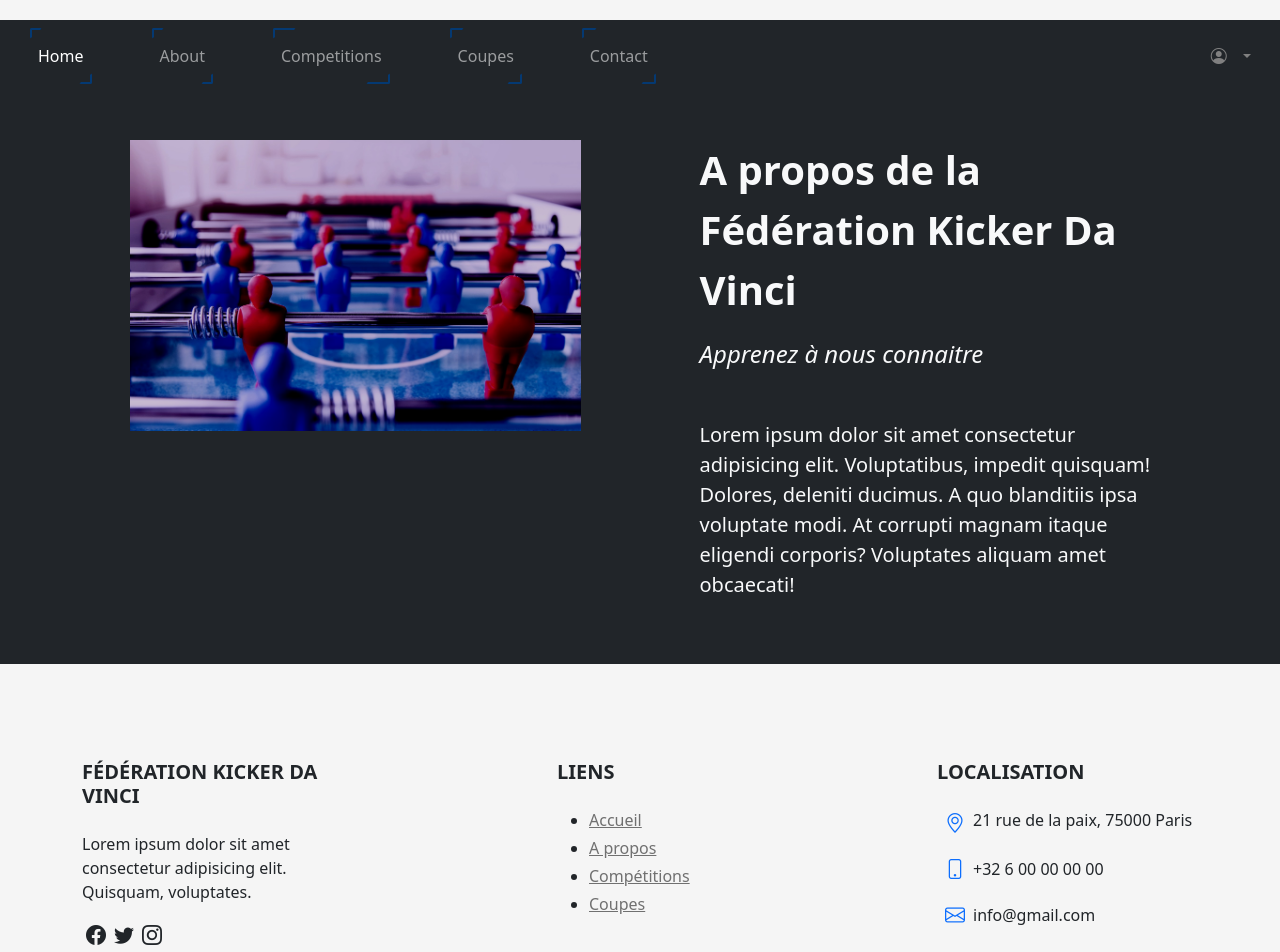
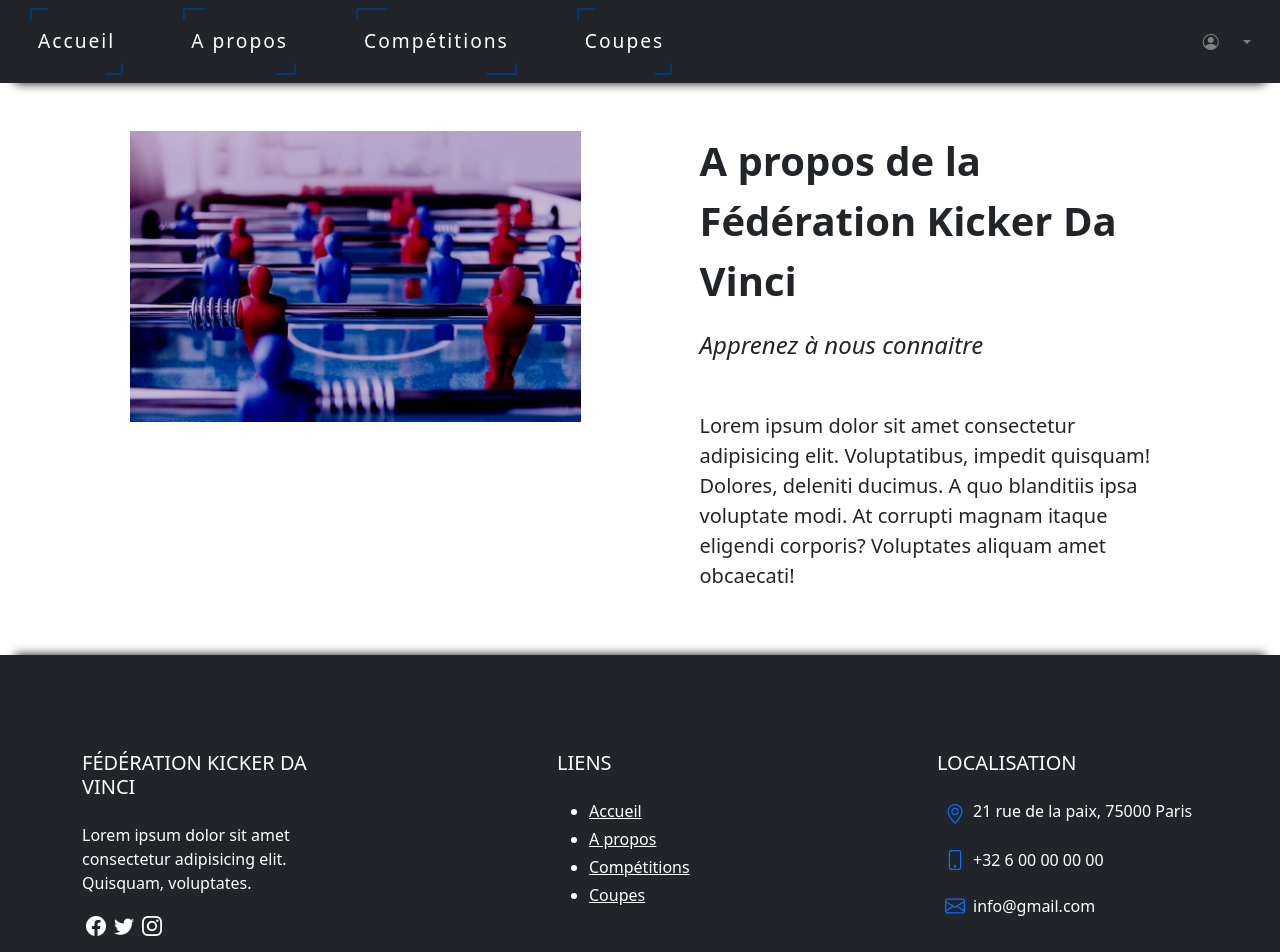
Before and after one commit to maximeVa/PFE_Project, an Angular app in the folder Frontend/: page /about in a window 1280 px wide. Shown: the top 952 px of the page. Built offline with nearby package versions, Linux system fonts and the light colour scheme.

Commit message:
optimisation code / css - pairCoding w/Nariman

```diff
--- a/Frontend/src/app/about/about.component.html
+++ b/Frontend/src/app/about/about.component.html
@@ -1,4 +1,4 @@
-<section class="bg-dark text-light p-5 text-center text-sm-start" id="about">
+<section class="bg-white text-dark p-5 text-center text-sm-start" id="about">
     <div class="container">
         <div class="row justify-content-around">
             <div class="col-5">
--- a/Frontend/src/app/app.component.html
+++ b/Frontend/src/app/app.component.html
@@ -1,27 +1,24 @@
 
+ <!-- start navBar -->
 <nav class="navbar navbar-expand-lg navbar-dark bg-dark sticky-top">
   <div class="collapse navbar-collapse" id="navbarColor02">
     <ul class="navbar-nav mr-auto">
       <li>
-        <a class="button14 nav-item nav-link" style="color: white">
-          <span class="sr-only"></span>Home</a>
+        <a class="button14 nav-item nav-link text-white" href="#">
+          <span class="sr-only"></span>Accueil</a>
       </li>
       <li>
-        <a class="button14 nav-item nav-link">About</a>
+        <a class="button14 nav-item nav-link text-white" href="/about">A propos</a>
         <!--  <a class="nav-link" (click)="onOpenModal(null, 'add')">Add Employee <span class="sr-only">(current)</span></a> -->
       </li>
       <li>
-        <a class="button14 nav-item nav-link">Competitions</a>
+        <a class="button14 nav-item nav-link text-white" href="/competitions">Compétitions</a>
       </li>
       <li>
-        <a class="button14 nav-item nav-link">Coupes</a>
-      </li>
-      <li>
-        <a class="button14 nav-item nav-link">Contact</a>
+        <a class="button14 nav-item nav-link text-white" href="/cups">Coupes</a>
       </li>
 
     </ul>
-
 
     <div class="dropdown ms-auto " style="margin-right : 1vw" >
       <a class="nav-item nav-link  dropdown-toggle" style="text-decoration : none; color: gray;"  id="dropdownMenuButton1" data-bs-toggle="dropdown" aria-expanded="false">
@@ -40,14 +37,18 @@
     </form>
   </div>
 </nav>
+  <!-- end navBar -->
+
+  <!-- start content -->
 <div class="content" role="main">
 
   <router-outlet></router-outlet>
 
 </div>
+ <!-- end content -->
 
   <!-- start footer section -->
-<footer id="contact" class="page-footer p-5 text-md-left">
+<footer id="contact" class="page-footer p-5 text-md-left bg-dark text-white shadowBox">
   <div class="container py-5">
     <div class="row g-4">
       <div class="col-lg-3 col-md-6">
@@ -58,25 +59,25 @@
           Lorem ipsum dolor sit amet consectetur adipisicing elit.
           Quisquam, voluptates.
         </p>
-        <a href="#"><i class="bi bi-facebook text-dark mx-1 lead"></i></a>
-        <a href="#"><i class="bi bi-twitter text-dark mx-1 lead"></i></a>
-        <a href="#"><i class="bi bi-instagram text-dark mx-1 lead"></i></a>
+        <a href="#"><i class="bi bi-facebook text-white mx-1 lead"></i></a>
+        <a href="#"><i class="bi bi-twitter text-white mx-1 lead"></i></a>
+        <a href="#"><i class="bi bi-instagram text-white mx-1 lead"></i></a>
       </div>
       <div class="col-lg-2 col-md-2 mx-auto">
         <h5 class="text-uppercase font-weight-bold mb-4">Liens
         </h5>
         <ul class="list-styled">
           <li class="mb-1">
-            <a href="#">Accueil</a>
+            <a class="text-white" href="#">Accueil</a>
           </li>
           <li class="mb-1">
-            <a href="#">A propos</a>
+            <a class="text-white" href="/about">A propos</a>
           </li>
           <li class="mb-1">
-            <a href="#">Compétitions</a>
+            <a class="text-white" href="/competitions">Compétitions</a>
           </li>
           <li class="mb-1">
-            <a href="#">Coupes</a>
+            <a class="text-white" href="/cups">Coupes</a>
           </li>
         </ul>
       </div>
@@ -102,7 +103,7 @@
   <!-- end footer section -->
 
   <!-- start footer bottom-->
-<footer class="p-3 bg-dark text-white text-center position-relative">
+<footer class="p-3 bg-dark text-white text-center position-relative shadowBox">
     <div class="container">
         <p class="mb-0">
             Copyright &copy; 2022 Fédération Kicker Da Vinci
--- a/Frontend/src/app/app.component.scss
+++ b/Frontend/src/app/app.component.scss
@@ -5,6 +5,7 @@
   background-color: transparent;
   outline: none;
   color: #566473;
+  font-size: 1.2em;
 }
 
 .button14:after, .button14:before {
@@ -44,3 +45,17 @@
   width: 110%;
   height: 110%;
 }
+
+.navbar-nav > li{
+  margin-left:30px;
+  margin-right:30px;
+}
+
+.navbar{
+  letter-spacing: 2px;
+  box-shadow: 0px 15px 10px -15px #111;
+}
+
+.shadowBox {
+  box-shadow: 0px -15px 10px -15px #111;
+}
--- a/Frontend/src/styles.scss
+++ b/Frontend/src/styles.scss
@@ -1,38 +1 @@
 @import url("https://cdn.jsdelivr.net/npm/bootstrap-icons@1.10.2/font/bootstrap-icons.css");
-
-body{
-  margin-top:20px;
-  background: #f5f5f5;
-}
-.card {
-  border: none;
-  -webkit-box-shadow: 0 1px 2px 0 rgba(0,0,0,.05);
-  box-shadow: 0 1px 2px 0 rgba(0,0,0,.05);
-  margin-bottom: 30px;
-}
-.w-60 {
-  width: 60px;
-}
-h1, h2, h3, h4, h5, h6 {
-  margin: 0 0 10px;
-  font-weight: 600;
-}
-.social-links li a {
-  -webkit-border-radius: 50%;
-  background-color: rgba(89,206,181,.85);
-  border-radius: 50%;
-  color: #fff;
-  display: inline-block;
-  height: 30px;
-  line-height: 30px;
-  text-align: center;
-  width: 30px;
-  font-size: 12px;
-}
-a {
-  color: #707070;
-}
-.navbar-nav > li{
-  margin-left:30px;
-  margin-right:30px;
-}
```
